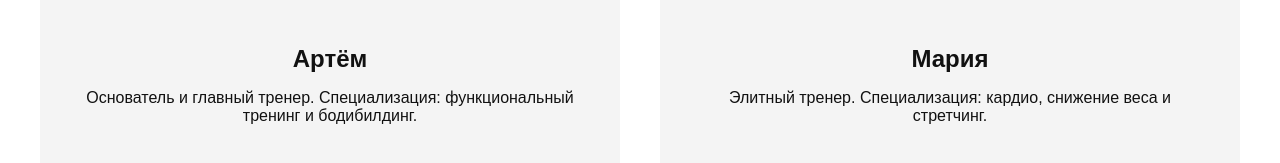
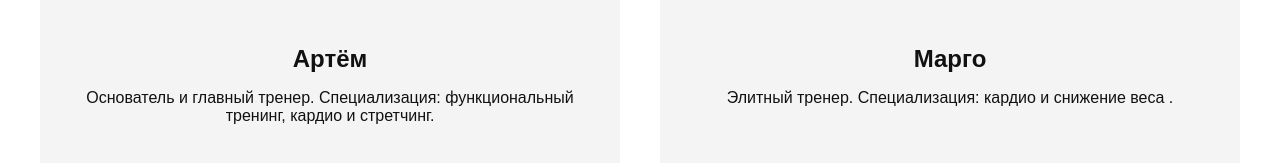
Before and after one commit to popadinets111/artem-and-co, a plain HTML site: page index.html in a window 1280 px wide. Shown: the part 2597-2760 px from the top of the page. Drawn offline with Linux system fonts and the light colour scheme.

Commit message:
Update index.html

```diff
--- a/index.html
+++ b/index.html
@@ -202,12 +202,12 @@
  <div class="card">
  <img src="https://images.unsplash.com/photo-1594382418932-d596489437cf?q=80&w=500" alt="Артём" class="trainer-img">
  <h3>Артём</h3>
- <p>Основатель и главный тренер. Специализация: функциональный тренинг и бодибилдинг.</p>
+ <p>Основатель и главный тренер. Специализация: функциональный тренинг, кардио и стретчинг.</p>
  </div>
  <div class="card">
- <img src="https://images.unsplash.com/photo-1583454110551-21f2fa21018b?q=80&w=500" alt="Мария" class="trainer-img">
- <h3>Мария</h3>
- <p>Элитный тренер. Специализация: кардио, снижение веса и стретчинг.</p>
+ <img src="https://images.unsplash.com/photo-1583454110551-21f2fa21018b?q=80&w=500" alt="Марго" class="trainer-img">
+ <h3>Марго</h3>
+ <p>Элитный тренер. Специализация: кардио и снижение веса .</p>
  </div>
  </div>
 </section>
```
